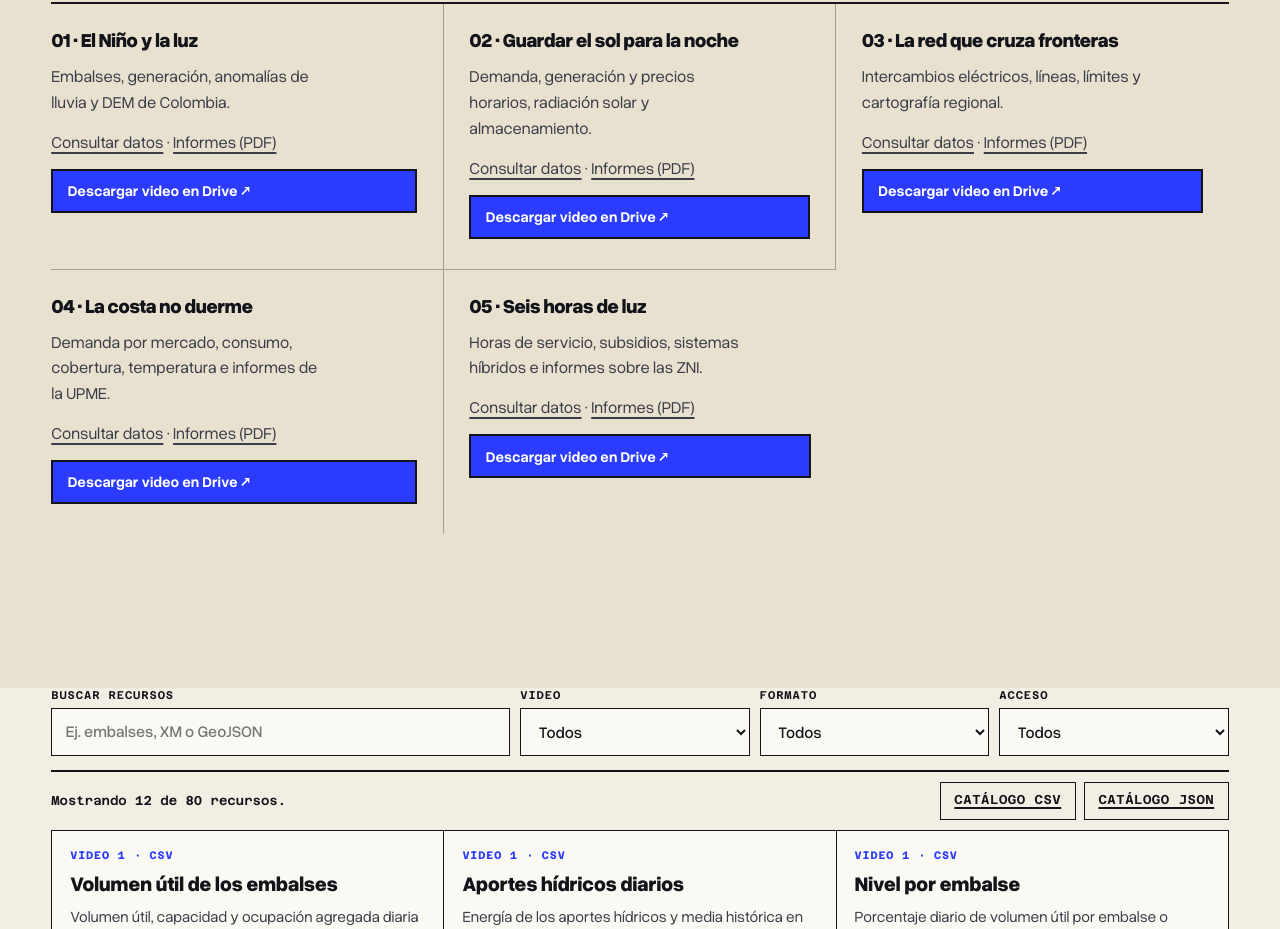
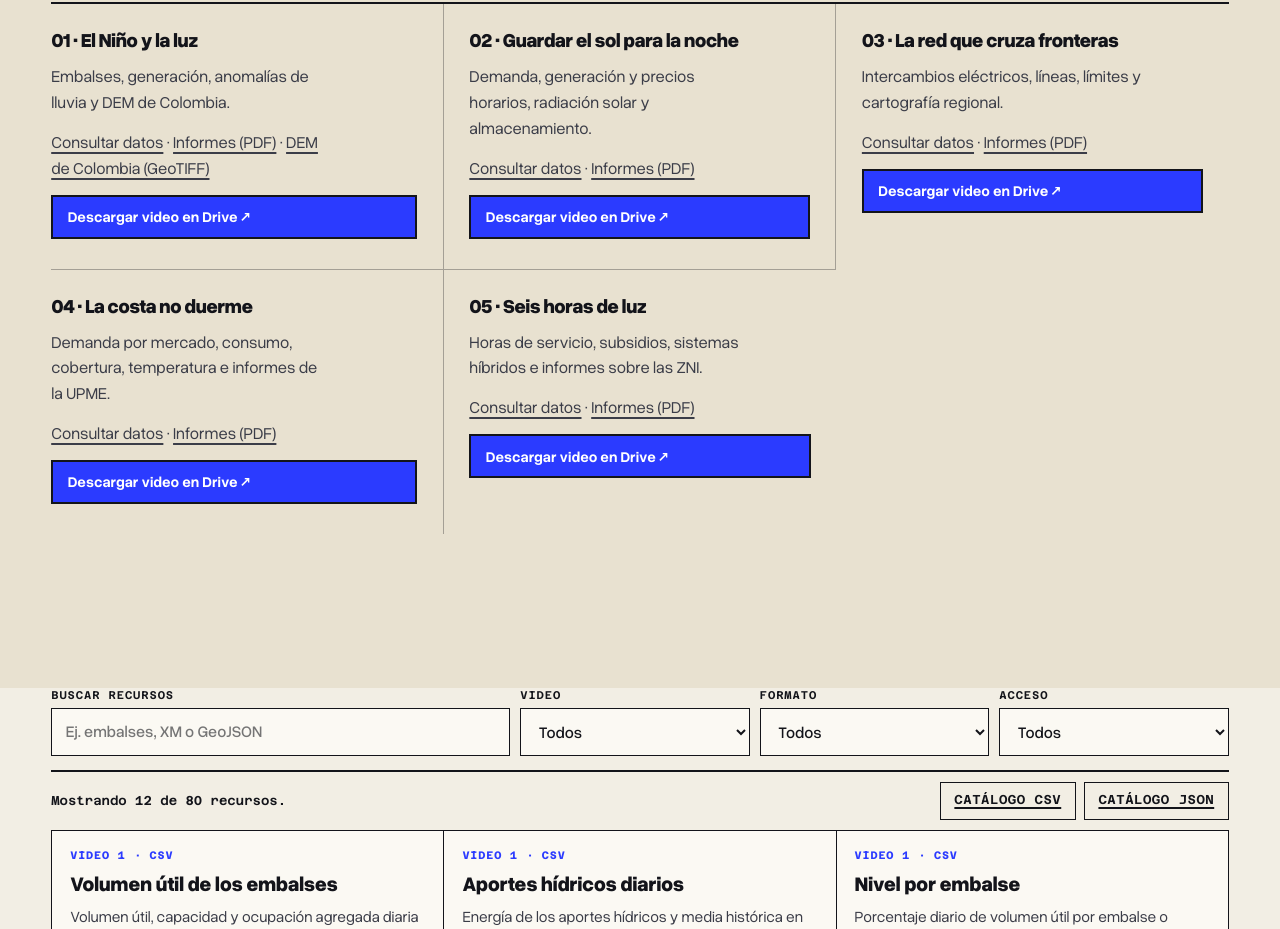
Before and after one commit to EzequielFP/video-isa-metadatos, a plain HTML site: page datos.html in a window 1280 px wide. Shown: the part 993-1922 px from the top of the page. Drawn offline with Linux system fonts and the light colour scheme.

Commit message:
Enlaza directamente el DEM de Colombia

```diff
--- a/datos.html
+++ b/datos.html
@@ -37,7 +37,7 @@
           <h2 class="display" id="capitulos" data-split>Descargas por video</h2>
         </div>
         <div class="stats tres">
-          <article class="stat"><h3>01 · El Niño y la luz</h3><p>Embalses, generación, anomalías de lluvia y DEM de Colombia.</p><p><a href="datos.html?video=1#catalogo">Consultar datos</a> · <a href="datos.html?video=1&amp;formato=PDF#catalogo">Informes (PDF)</a></p><span class="fine" data-drive="1"></span></article>
+          <article class="stat"><h3>01 · El Niño y la luz</h3><p>Embalses, generación, anomalías de lluvia y DEM de Colombia.</p><p><a href="datos.html?video=1#catalogo">Consultar datos</a> · <a href="datos.html?video=1&amp;formato=PDF#catalogo">Informes (PDF)</a> · <a href="https://drive.google.com/file/d/1mBtZvD8h1UDYgRm_0VoNA-ruOYUYPaWu/view">DEM de Colombia (GeoTIFF)</a></p><span class="fine" data-drive="1"></span></article>
           <article class="stat"><h3>02 · Guardar el sol para la noche</h3><p>Demanda, generación y precios horarios, radiación solar y almacenamiento.</p><p><a href="datos.html?video=2#catalogo">Consultar datos</a> · <a href="datos.html?video=2&amp;formato=PDF#catalogo">Informes (PDF)</a></p><span class="fine" data-drive="2"></span></article>
           <article class="stat"><h3>03 · La red que cruza fronteras</h3><p>Intercambios eléctricos, líneas, límites y cartografía regional.</p><p><a href="datos.html?video=3#catalogo">Consultar datos</a> · <a href="datos.html?video=3&amp;formato=PDF#catalogo">Informes (PDF)</a></p><span class="fine" data-drive="3"></span></article>
           <article class="stat"><h3>04 · La costa no duerme</h3><p>Demanda por mercado, consumo, cobertura, temperatura e informes de la UPME.</p><p><a href="datos.html?video=4#catalogo">Consultar datos</a> · <a href="datos.html?video=4&amp;formato=PDF#catalogo">Informes (PDF)</a></p><span class="fine" data-drive="4"></span></article>
```
